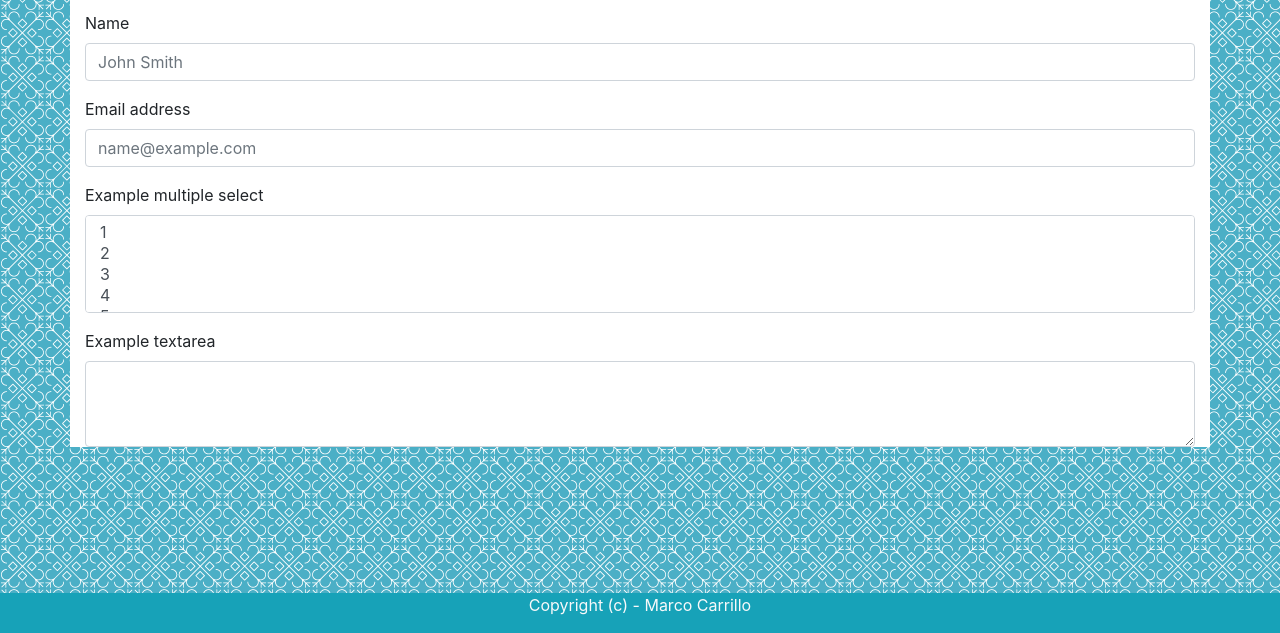
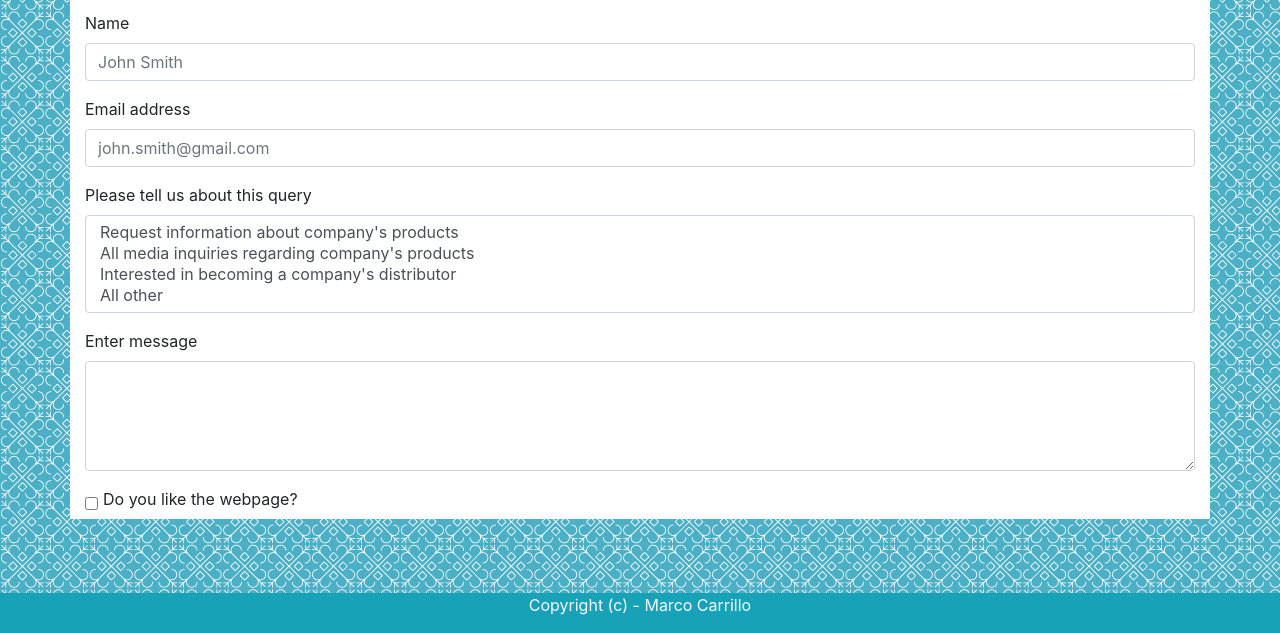
Before and after one commit to marco-carrillo/Homework2-Portfolio, a plain HTML site: page contact.html in a window 1280 px wide. Shown: the part 167-800 px from the top of the page. Drawn offline with nearby package versions, Linux system fonts and the light colour scheme.

Commit message:
Late Tuesday upload

```diff
--- a/contact.html
+++ b/contact.html
@@ -20,7 +20,6 @@
               <!--Navbar brand, my name included here-->
               <div class="navbar-header h1">
                    <a class="navbar-brand bg-info text-white" id="myname" href="#" >Marco Carrillo</a>
-
                </div>
 
               <!--Toggle button, handles mobile screens-->
@@ -29,7 +28,6 @@
               </button>
 
                <div class="collapse navbar-collapse ml-auto" id="MyMenuHwrk2">
-
                    <!-- Navbar menu-->
                    <ul class="nav navbar-nav ml-auto">
                        <li class="nav-item"><a href="index.html" class="nav-link Active border-right">About<span class="sr-only">(current)</span></a></li>
@@ -42,11 +40,11 @@
           <hr>
      </div>  <!-- Wrapper to the navigational bar-->
 
-     <!--************************************************************************************************-->
+    <!--************************************************************************************************-->
     <!--  Defining the elements for a grid.  Only 1 row required, 3 columns, both at the end empty      -->
     <!--************************************************************************************************-->
 
-    <div id="contactformwrapper" class="container bg-white">  <!--To wrap the contact form around-->
+    <div class="container bg-white mb-5" id="formwrapper">  <!--To wrap the contact form around-->
 
           <form>  <!--Start of the input form-->
 
@@ -56,44 +54,43 @@
 
                <!--  Formatting the name address-->
                <div class="form-group">
-                    <label for="exampleFormControlInput1">Name</label>
-                    <input type="text" class="form-control" id="exampleFormControlInput1" placeholder="John Smith">
+                    <label for="contact-name">Name</label>
+                    <input type="text" class="form-control" id="contact-name" placeholder="John Smith">
                </div>
-
 
                <!--  Formatting the e-mail address-->
                <div class="form-group">
-                    <label for="exampleFormControlInput1">Email address</label>
-                    <input type="email" class="form-control" id="exampleFormControlInput2" placeholder="name@example.com">
+                    <label for="contact-email">Email address</label>
+                    <input type="email" class="form-control" id="contact-email" placeholder="john.smith@gmail.com">
                </div>
 
+               <!-- this will be used for an optional form (not in the original requirement but, what the heck, looks cool..... -->
+               <div class="form-group">
+                    <label for="reason-for-contact">Please tell us about this query</label>
+                    <select multiple class="form-control" id="reason-for-contact">
+                    <option>Request information about company's products</option>
+                    <option>All media inquiries regarding company's products</option>
+                    <option>Interested in becoming a company's distributor</option>
+                    <option>All other</option>
+                    </select>
+               </div>
 
+               <!-- This one is for the message text that the user wants to send-->
+               <div class="form-group">
+                    <label for="contact-message">Enter message</label>
+                    <textarea class="form-control" id="contact-message" rows="4"></textarea>
+               </div>
 
+               <!-- This container is for the last one (a surreptitios radio button, again
+                    Not in the requirement but it looks sleek and cool-->
+               <div class="form-check form-check-inline">
+                    <input class="form-check-input" type="checkbox" id="like-website" value="likesite">
+                    <label for="like-website">Do you like the webpage?</label>
 
-
-               <div class="form-group">
-               <label for="exampleFormControlSelect2">Example multiple select</label>
-               <select multiple class="form-control" id="exampleFormControlSelect2">
-               <option>1</option>
-               <option>2</option>
-               <option>3</option>
-               <option>4</option>
-               <option>5</option>
-               </select>
-               </div>
-               <div class="form-group">
-               <label for="exampleFormControlTextarea1">Example textarea</label>
-               <textarea class="form-control" id="exampleFormControlTextarea1" rows="3"></textarea>
                </div>
           </form>
 
-
-
-
-
-
      </div>  <!-- Wrapper to the contact form-->
-
 
 <!--************************************************************************-->
     <!-- Formating the footer.  Will make it 'fixed', similar to sticky in CSS  -->
```
Also changed, not shown: assets/css/style.css (line endings or trailing spaces).
